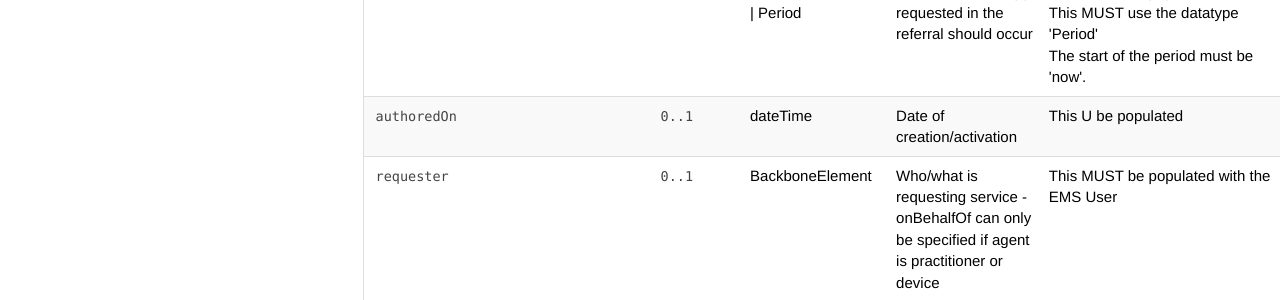
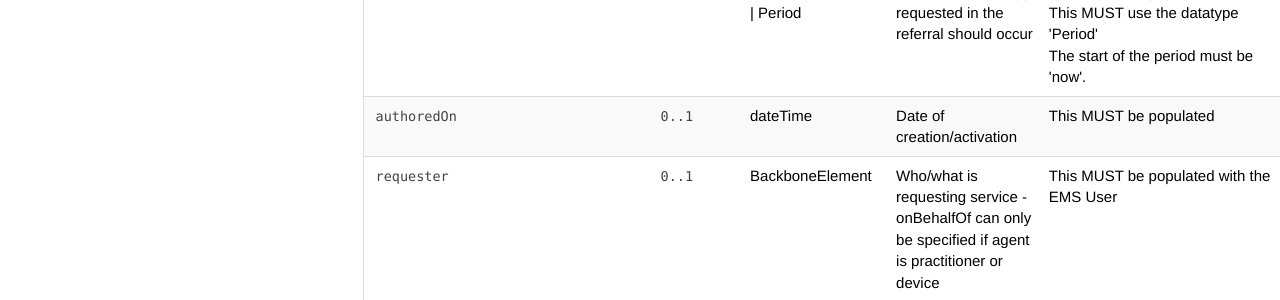
Before and after one commit to nhsconnect/FHIR-CDS, a Jekyll site: the page built from pages/explore/api_encounter_report_referralrequest.md, in a window 1280 px wide and 900 px high, scrolled down 2586 px. Shown: the part 153-453 px from the top of the window. Built offline with Jekyll 4.4.1, drawn with Linux system fonts in a browser that asks for light colours; nearby versions of some CDN libraries; our own code applies the rules of GitHub Pages for plain Markdown files; comment, search, counter and statistics services are not loaded; part of the change alters nothing that is shown.

Commit message:
pages/explore/api_encounter_report_referralrequest.md updated from https://stackedit.io/

```diff
--- a/pages/explore/api_encounter_report_referralrequest.md
+++ b/pages/explore/api_encounter_report_referralrequest.md
@@ -212,7 +212,7 @@ The start of the period must be 'now'.</td>
       <td><code class="highlighter-rouge">0..1</code></td>
     <td>dateTime</td>
     <td>Date of creation/activation</td>
-<td>This U be populated</td>
+<td>This MUST be populated</td>
 </tr>
 <tr>
   <td><code class="highlighter-rouge">requester</code></td>
@@ -294,7 +294,7 @@ Secondary Concerns MUST be Condition resources.</td>
  </tr>
 </table>
 <!--stackedit_data:
-eyJoaXN0b3J5IjpbODIwNDc5MzM4LC01NTcyNzUxMzYsMTA0Nz
-MwMDE1MSwtNjQ5ODkyMjY5LDIxMzU5ODg5ODMsMzk5NTA2NjI1
-XX0=
+eyJoaXN0b3J5IjpbODgzMzgyMDAwLDgyMDQ3OTMzOCwtNTU3Mj
+c1MTM2LDEwNDczMDAxNTEsLTY0OTg5MjI2OSwyMTM1OTg4OTgz
+LDM5OTUwNjYyNV19
 -->
```
